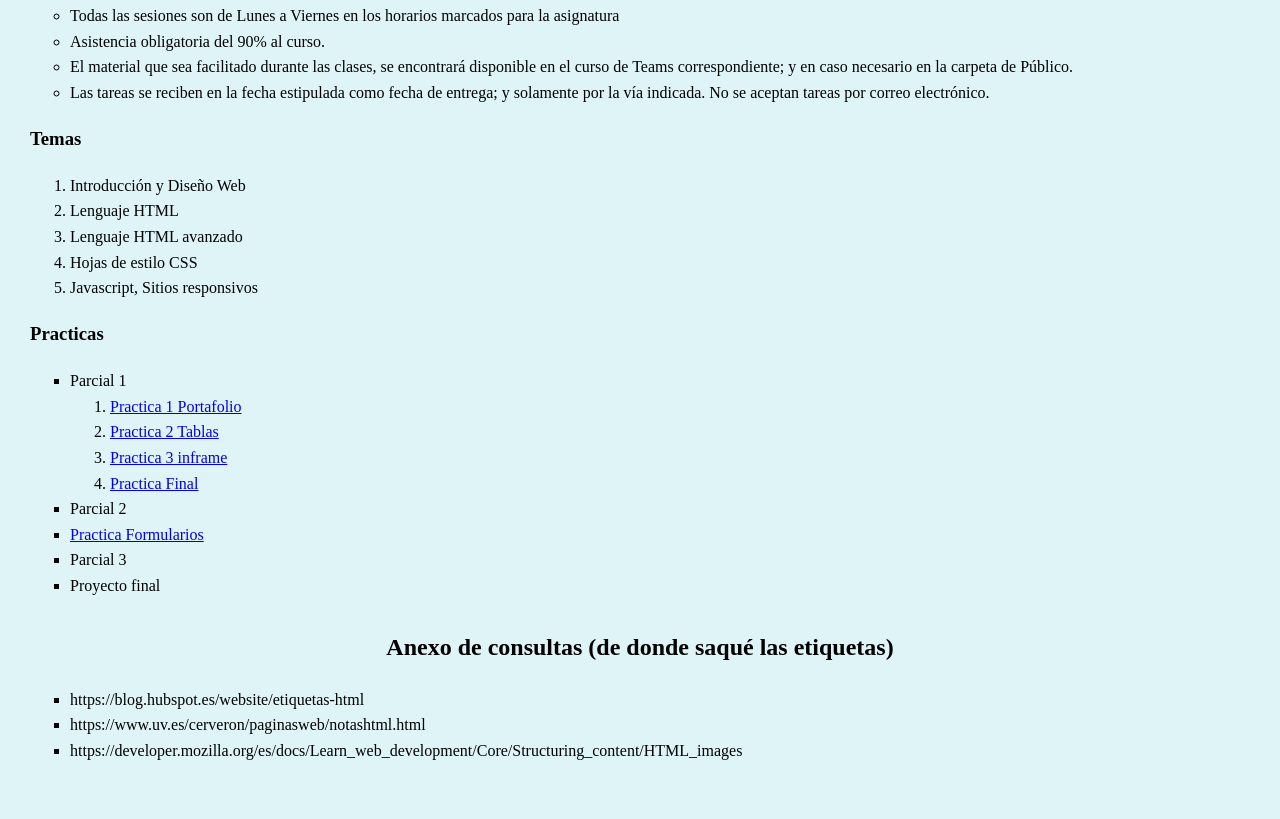
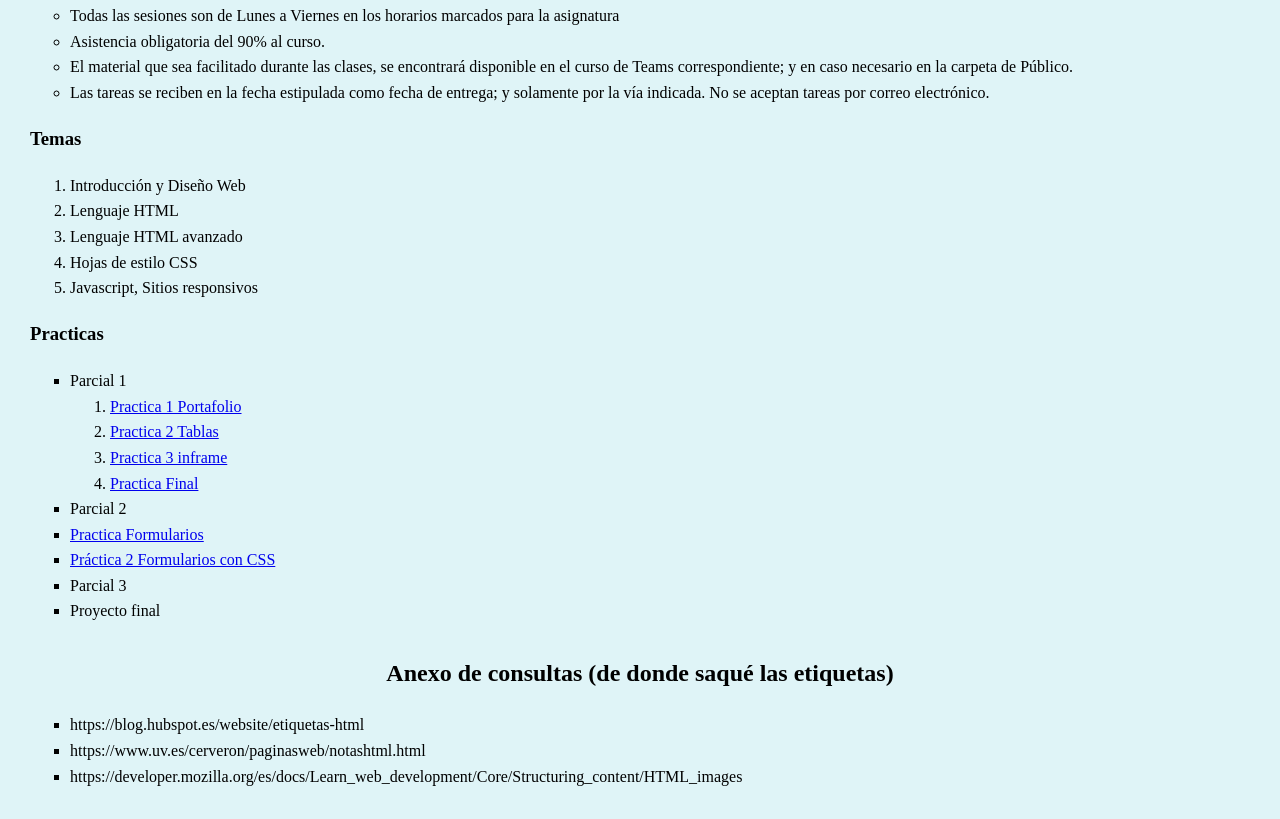
Before and after one commit to 186880ITI/Web1evidencia, a plain HTML site: page index.html in a window 1280 px wide. Shown: the part 1839-2658 px from the top of the page. Before the commit the page ends 2633 px from the top, so only its background shows below. Drawn offline with Linux system fonts and the light colour scheme.

Commit message:
Update index.html

```diff
--- a/index.html
+++ b/index.html
@@ -140,6 +140,7 @@
                         </ol>
                     <li> Parcial 2 </li>
                     <li> <a href="Formulario.html"> Practica Formularios </li> </a>
+                    <li> <a href="Practica_Forms.html"> Práctica 2 Formularios con CSS </li> </a>
                     <li> Parcial 3 </li>
                     <li> Proyecto final </li>
                 </ul>
```
